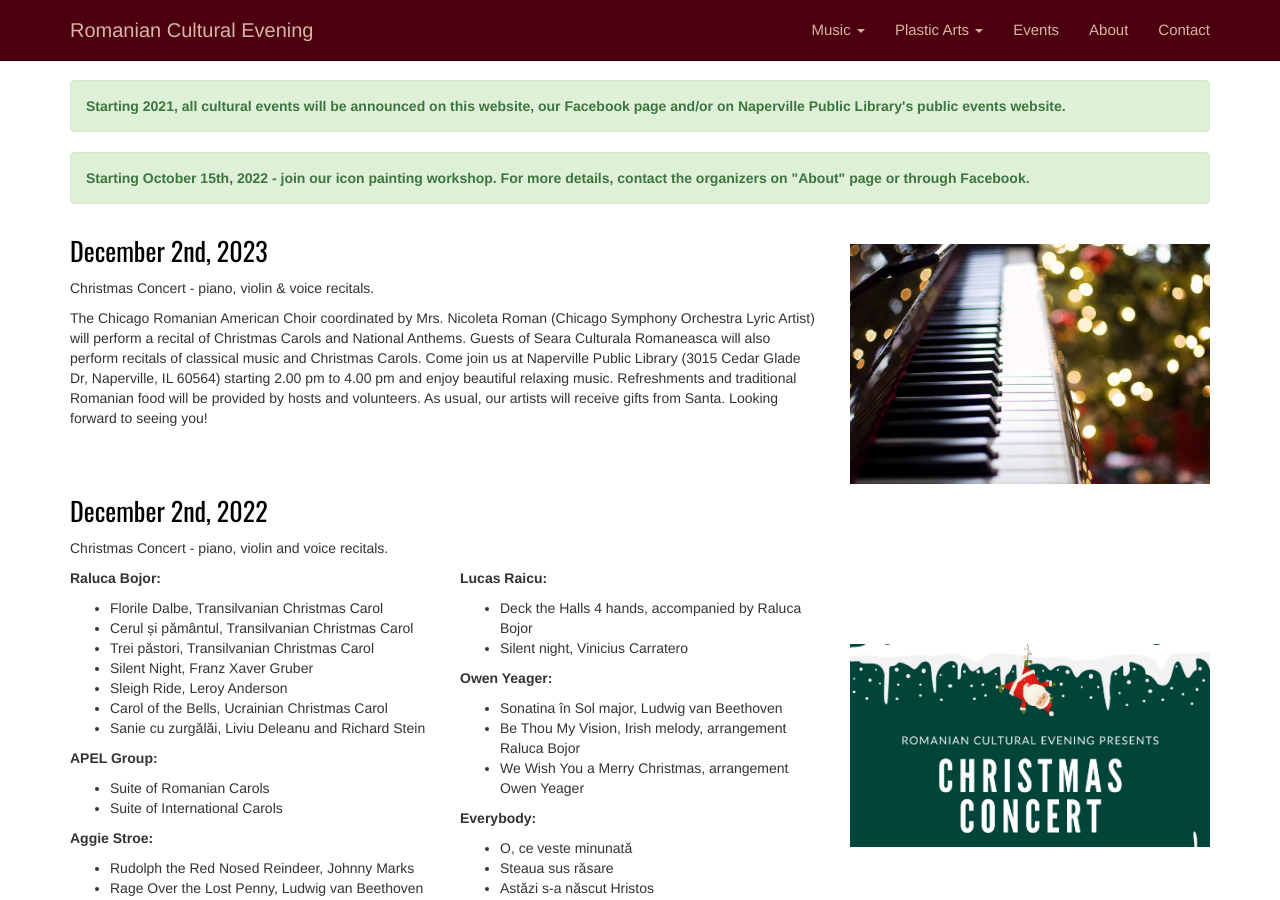
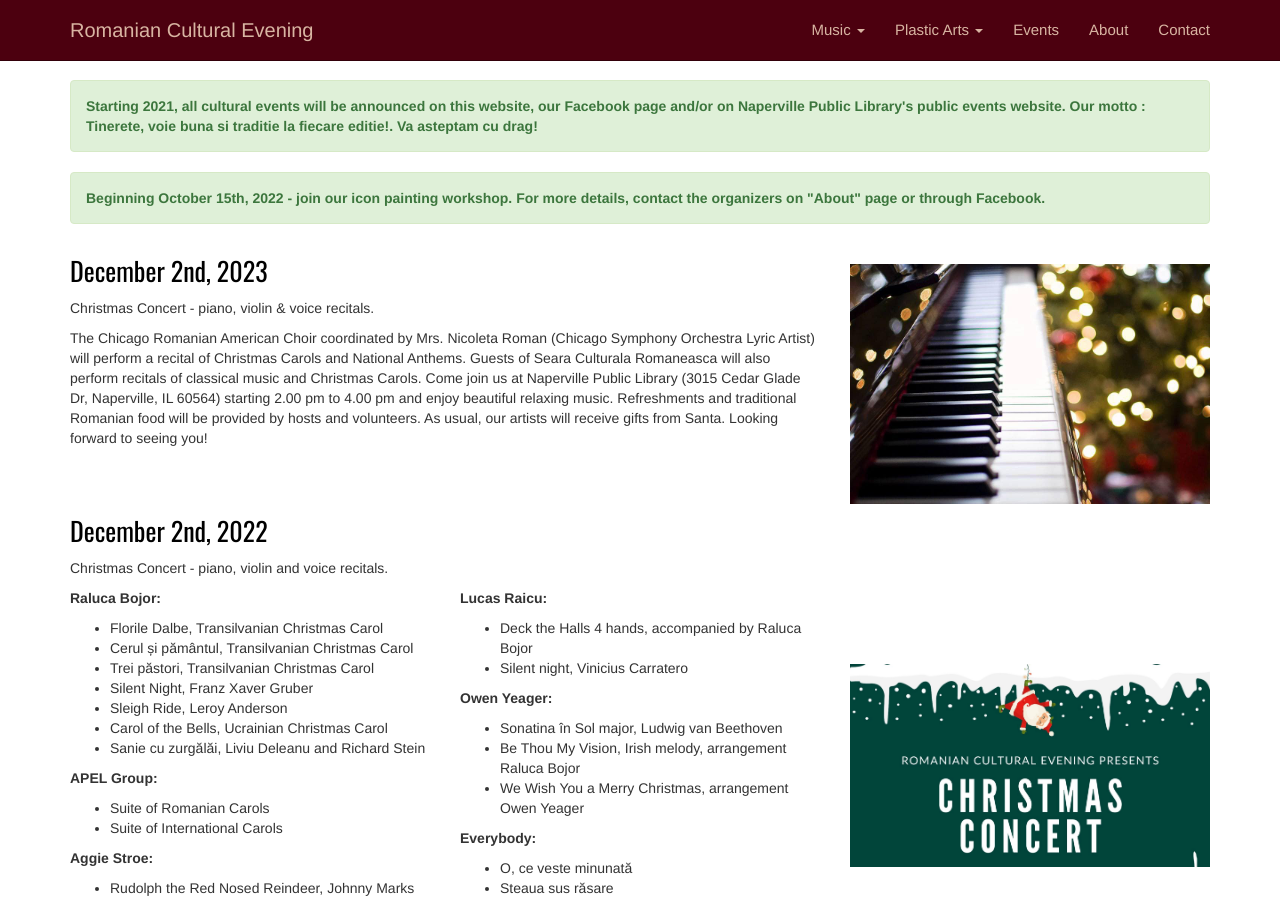
Before and after one commit to adrianth/culteve, a Jekyll site: the page built from en/events.html, in a window 1280 px wide and 900 px high. Built offline with Jekyll 4.4.1, drawn with Linux system fonts in a browser that asks for light colours.

Commit message:
tinerete

```diff
--- a/en/events.html
+++ b/en/events.html
@@ -6,10 +6,10 @@ title: Events
 <br>
 <div class="container">
     <div class="alert alert-success" role="alert">
-        <strong>Starting 2021, all cultural events will be announced on this website, our Facebook page and/or on Naperville Public Library's public events website.</strong>
+        <strong>Starting 2021, all cultural events will be announced on this website, our Facebook page and/or on Naperville Public Library's public events website. Our motto : Tinerete, voie buna si traditie la fiecare editie!. Va asteptam cu drag!</strong>
     </div>
     <div class="alert alert-success" role="alert">
-        <strong>Starting October 15th, 2022 - join our icon painting workshop. For more details, contact the organizers on "About" page or through Facebook.</strong>
+        <strong>Beginning October 15th, 2022 - join our icon painting workshop. For more details, contact the organizers on "About" page or through Facebook.</strong>
     </div>
 
     <div class="row">
```
